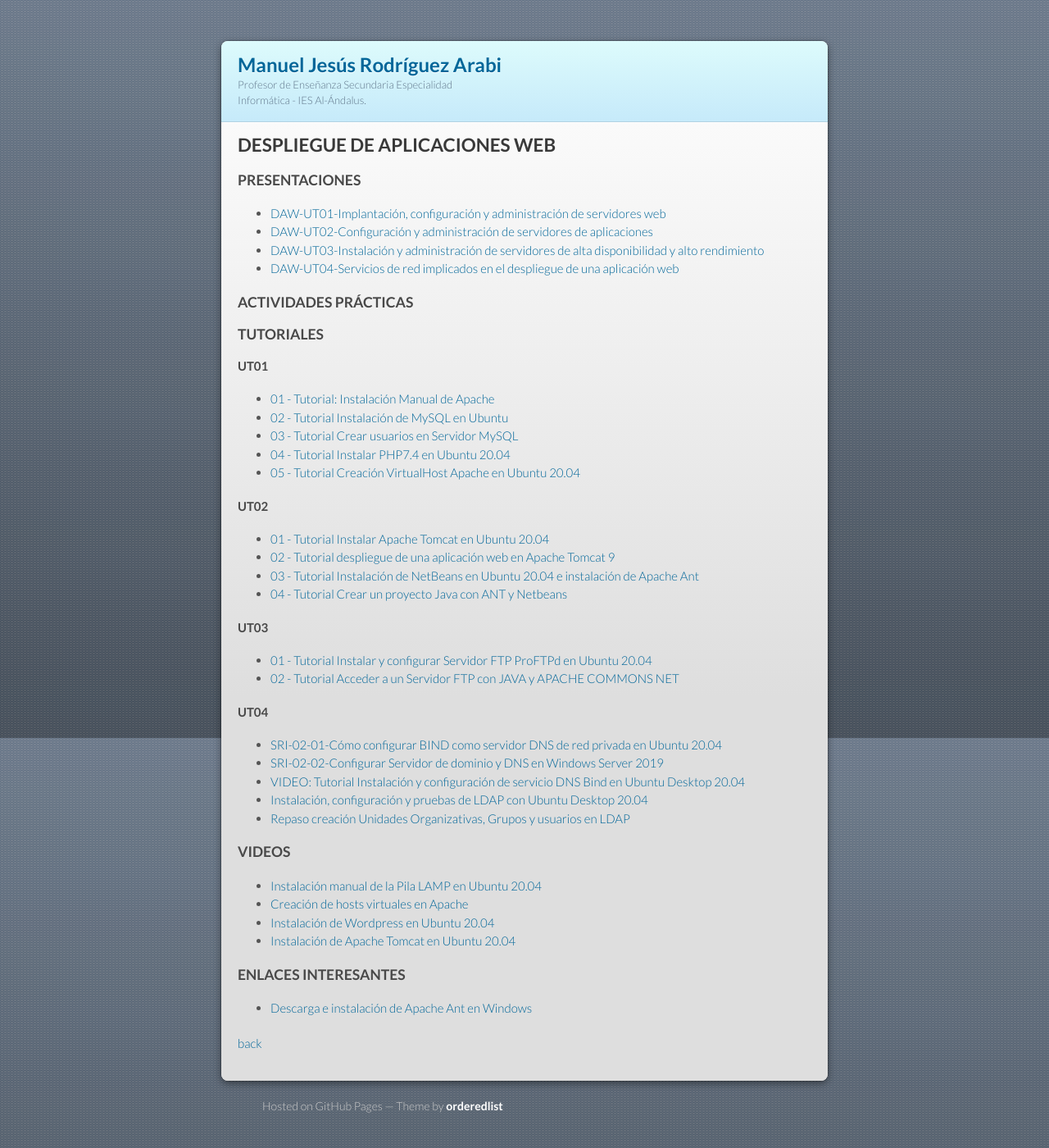
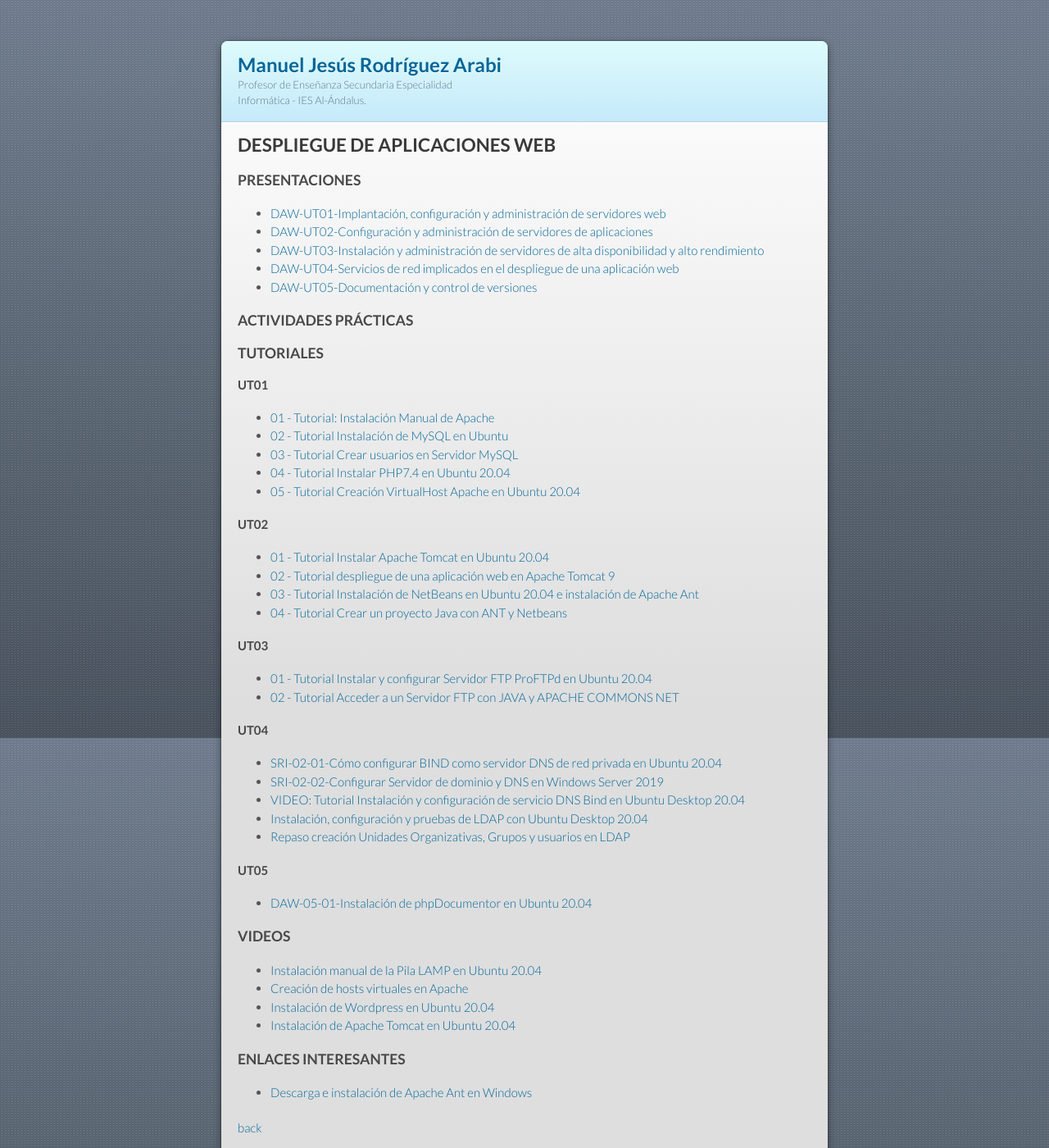
Before and after one commit to mrodara/mrodara.github.io, a Jekyll site: the page built from mods/daw.md, in a window 1280 px wide and 1400 px high. Shown: the whole window at 82% size. Built offline with Jekyll 4.4.1, drawn with Linux system fonts in a browser that asks for light colours; our own code applies the rules of GitHub Pages for plain Markdown files.

Commit message:
Presentación y tutorial de la UT05 subidos

```diff
--- a/mods/daw.md
+++ b/mods/daw.md
@@ -10,6 +10,7 @@ layout: default
 * [DAW-UT02-Configuración y administración de servidores de aplicaciones](https://slides.com/manueljesusrodriguezarabi/daw-ut01-implantacion-configuracion-y-administracion-de-servidores-web/fullscreen)
 * [DAW-UT03-Instalación y administración de servidores de alta disponibilidad y alto rendimiento](https://slides.com/manueljesusrodriguezarabi/daw-ut02-configuracion-y-administracion-de-servidores-de-aplicaciones/fullscreen)
 * [DAW-UT04-Servicios de red implicados en el despliegue de una aplicación web](https://slides.com/manueljesusrodriguezarabi/daw-ut03-instalacion-y-administracion-de-servidores-de-alta-disponibilidad-y-alto-rendimiento/fullscreen)
+* [DAW-UT05-Documentación y control de versiones](https://slides.com/manueljesusrodriguezarabi/code-6e0967/fullscreen)
 
 ### ACTIVIDADES PRÁCTICAS
 
@@ -45,6 +46,11 @@ layout: default
 * [Instalación, configuración y pruebas de LDAP con Ubuntu Desktop 20.04](https://docs.google.com/document/d/1tNZ06Mdyatemz9EQFGR9R8CZ-P52Kmc-l7H1iP4Jwes/edit?usp=sharing)
 * [Repaso creación Unidades Organizativas, Grupos y usuarios en LDAP](https://slides.com/manueljesusrodriguezarabi/bold/fullscreen)
 
+#### UT05
+
+* [DAW-05-01-Instalación de phpDocumentor en Ubuntu 20.04](https://docs.google.com/document/d/1WOrDd5CtIFtL4fTOLHPbfI6SyP6O285MYQ21P4mawt0/edit?usp=sharing)
+
+
 ### VIDEOS
 
 * [Instalación manual de la Pila LAMP en Ubuntu 20.04](https://youtu.be/fNNDBpP3gYM)
```
